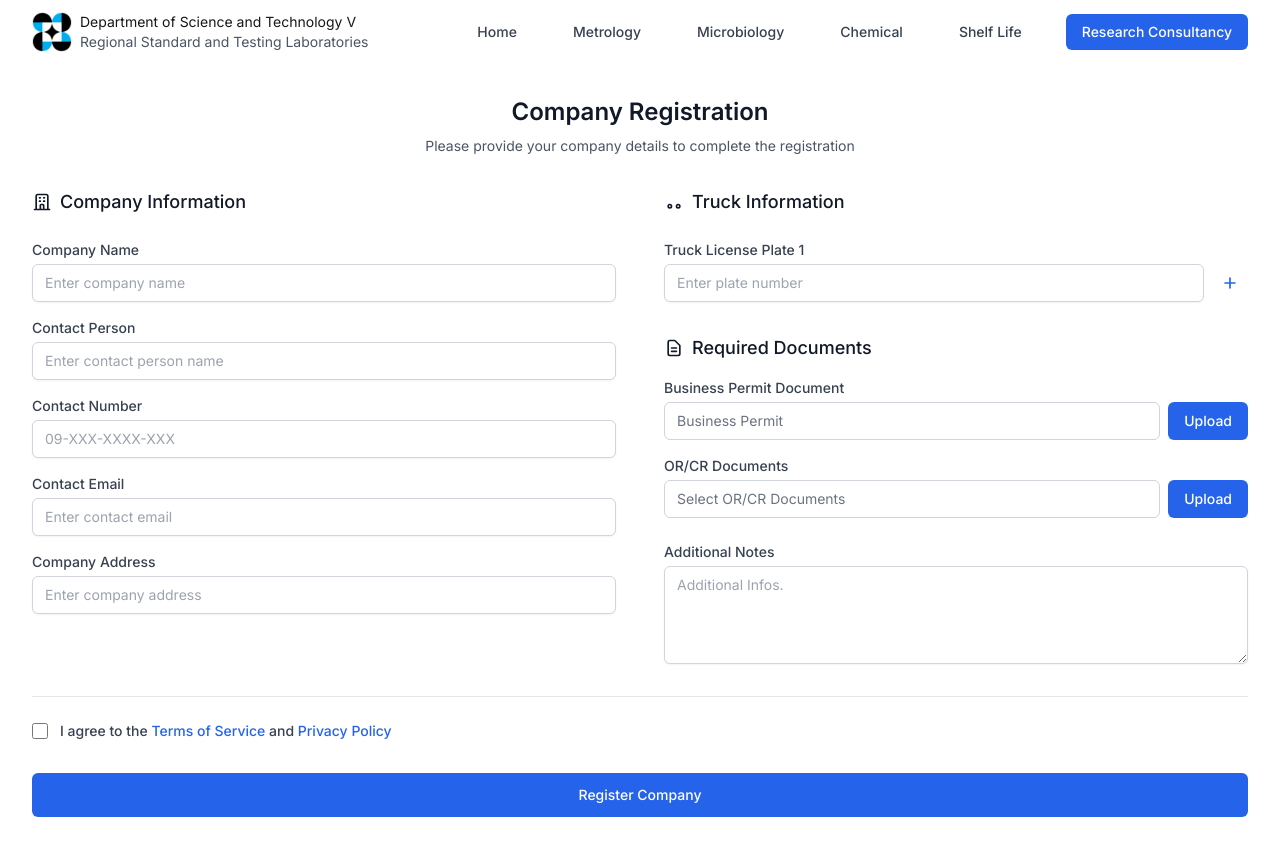
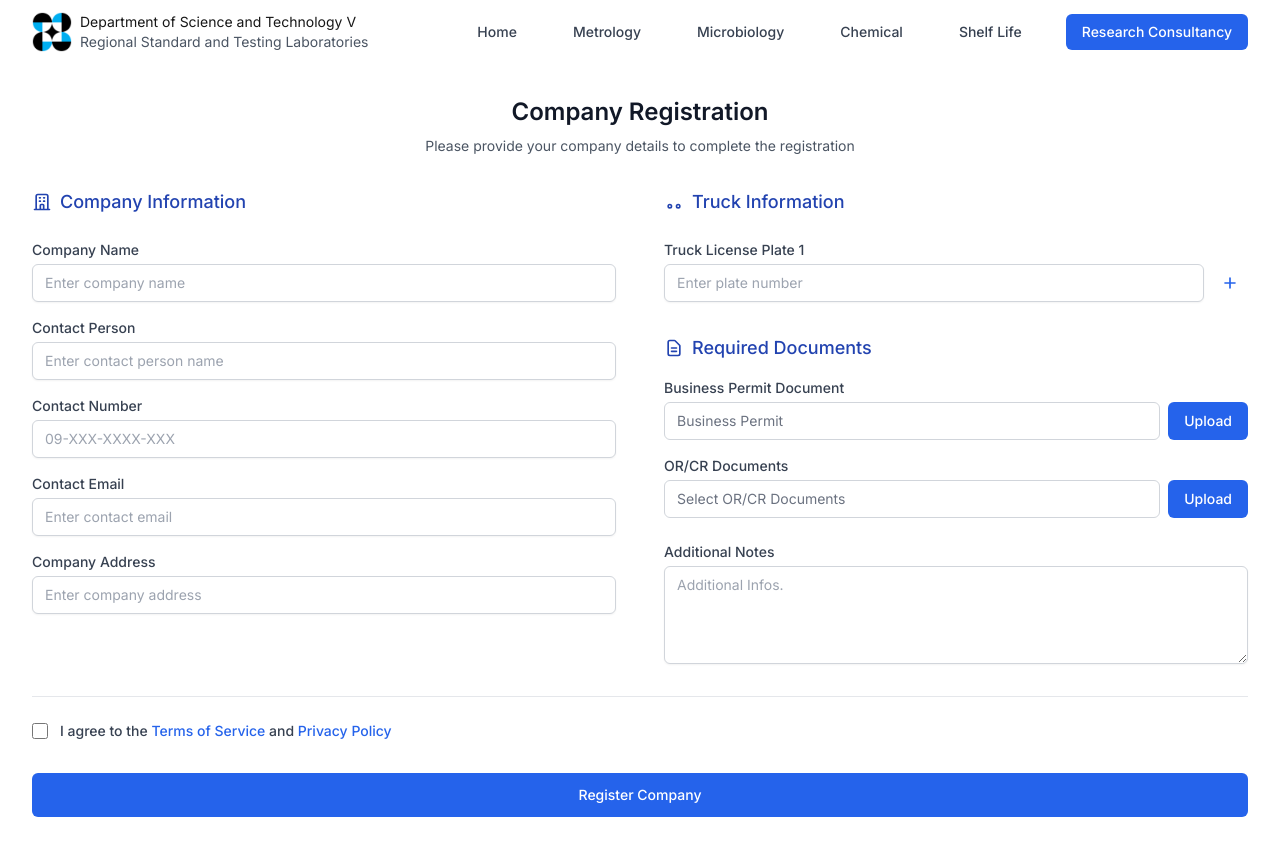
Before and after one commit to nberrr/RSTL_Appointment, a Next.js app: page /metrology/manager-registration in a window 1280 px wide. Shown: the top 856 px of the page. Built offline with nearby package versions, Linux system fonts and the light colour scheme.

Commit message:
text adjustment

```diff
--- a/src/app/metrology/manager-registration/page.js
+++ b/src/app/metrology/manager-registration/page.js
@@ -85,7 +85,7 @@ export default function ManagerRegistration() {
               {/* Left Column */}
               <div>
                 <div className="mb-6">
-                  <h2 className="flex items-center text-lg font-medium text-gray-900 mb-4">
+                  <h2 className="flex items-center text-lg font-medium text-[#2243B0] mb-4">
                     <svg className="w-5 h-5 mr-2" fill="none" stroke="currentColor" viewBox="0 0 24 24">
                       <path strokeLinecap="round" strokeLinejoin="round" strokeWidth={2} d="M19 21V5a2 2 0 00-2-2H7a2 2 0 00-2 2v16m14 0h2m-2 0h-5m-9 0H3m2 0h5M9 7h1m-1 4h1m4-4h1m-1 4h1m-5 10v-5a1 1 0 011-1h2a1 1 0 011 1v5m-4 0h4" />
                     </svg>
@@ -95,7 +95,7 @@ export default function ManagerRegistration() {
 
                 <div className="space-y-4">
                   <div>
-                    <label className="block text-sm font-medium text-gray-700">Company Name</label>
+                    <label className=" color-[#2243B0] block text-sm font-medium text-gray-700">Company Name</label>
                     <input
                       type="text"
                       name="companyName"
@@ -169,7 +169,7 @@ export default function ManagerRegistration() {
               {/* Right Column */}
               <div>
                 <div className="mb-6">
-                  <h2 className="flex items-center text-lg font-medium text-gray-900 mb-4">
+                  <h2 className="flex items-center text-lg font-medium text-[#2243B0] mb-4">
                     <svg className="w-5 h-5 mr-2" fill="none" stroke="currentColor" viewBox="0 0 24 24">
                       <path strokeLinecap="round" strokeLinejoin="round" strokeWidth={2} d="M9 17a2 2 0 11-4 0 2 2 0 014 0zM19 17a2 2 0 11-4 0 2 2 0 014 0z" />
                     </svg>
@@ -222,7 +222,7 @@ export default function ManagerRegistration() {
                 </div>
 
                 <div className="mt-8">
-                  <h2 className="flex items-center text-lg font-medium text-gray-900 mb-4">
+                  <h2 className="flex items-center text-lg font-medium text-[#2243B0] mb-4">
                     <svg className="w-5 h-5 mr-2" fill="none" stroke="currentColor" viewBox="0 0 24 24">
                       <path strokeLinecap="round" strokeLinejoin="round" strokeWidth={2} d="M9 12h6m-6 4h6m2 5H7a2 2 0 01-2-2V5a2 2 0 012-2h5.586a1 1 0 01.707.293l5.414 5.414a1 1 0 01.293.707V19a2 2 0 01-2 2z" />
                     </svg>
--- a/src/app/page.js
+++ b/src/app/page.js
@@ -40,7 +40,7 @@ export default function Home() {
               </div>
 
               {/* Right side - Text and Buttons */}
-              <div className="bg-white/10 backdrop-blur-sm rounded-xl p-8 max-w-lg">
+              <div className="bg-white/10 backdrop-blur-sm rounded-xl p-8 max-w-[40rem]">
                 <h3 className="text-2xl font-bold text-white mb-4">
                   Lorem ipsum dolor sit amet, Et quasi veniam et dicta
                 </h3>
```
